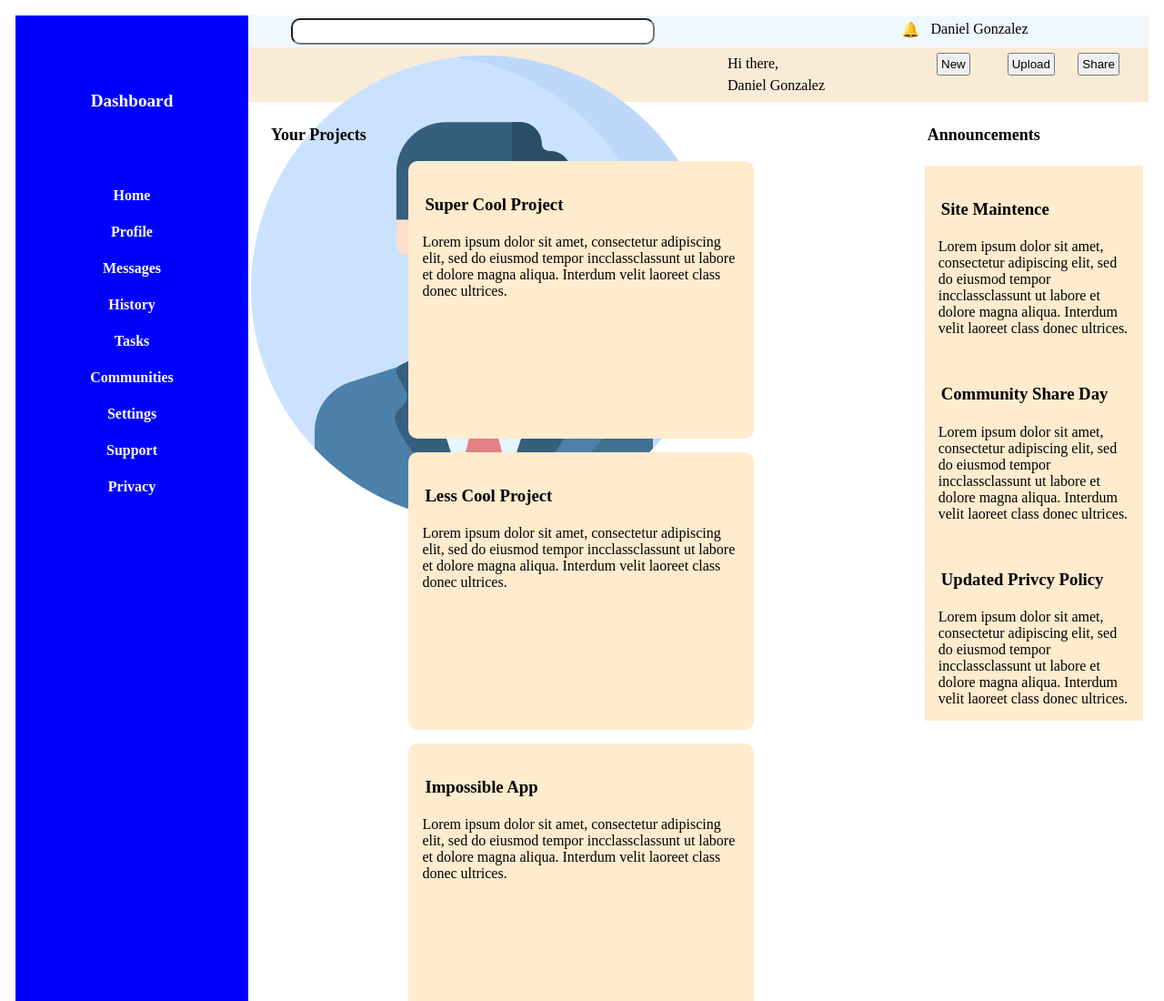
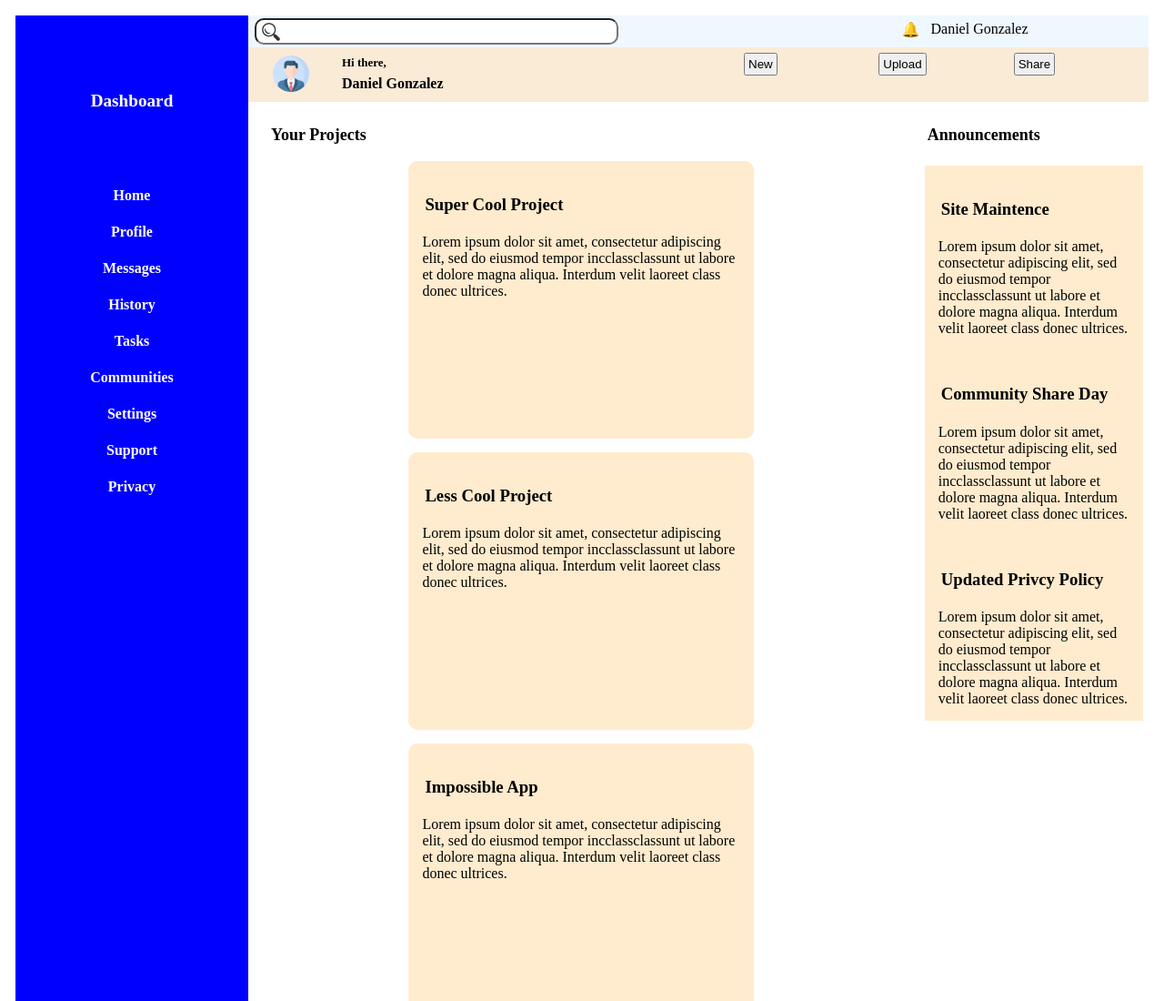
Before and after one commit to DamnnDanyo/admin_dashboard, a plain HTML site: page index.html in a window 1280 px wide. Shown: the top 1100 px of the page at 91% size. Drawn offline with Linux system fonts and the light colour scheme.

Commit message:
font editing in nav bar and size profile icon

```diff
--- a/style.css
+++ b/style.css
@@ -17,8 +17,13 @@
 
 input[type=search] {
     width: 400px;
-    margin-left: 50px;
+    margin-left: 10px;
     border-radius: 10px;
+    background-image: url(images/search.png);
+    background-position: 6px 3px;
+    background-repeat: no-repeat;
+    background-size: 20px;
+    padding-left: 30px;
 }
 
 .notifcation {
@@ -52,11 +57,25 @@ input[type=search] {
     background-color: antiquewhite;
     grid-column: 2 / 3;
     display: grid;
-    grid-template-columns: 1fr 3fr repeat(3, 1fr);
+    grid-template-columns: 100px 3fr repeat(3, 1fr);
+}
+
+.profile-picture-big img {
+    width: 40px;
+    height: 40px;
+}
+
+.profile-picture-big {
+    justify-self: center;
 }
 
 .greeting-name p {
     margin: 0px;
+    font-weight: bold;
+}
+
+.greeting-name p:first-child {
+    font-size: small;
 }
 
 .cards {
```
